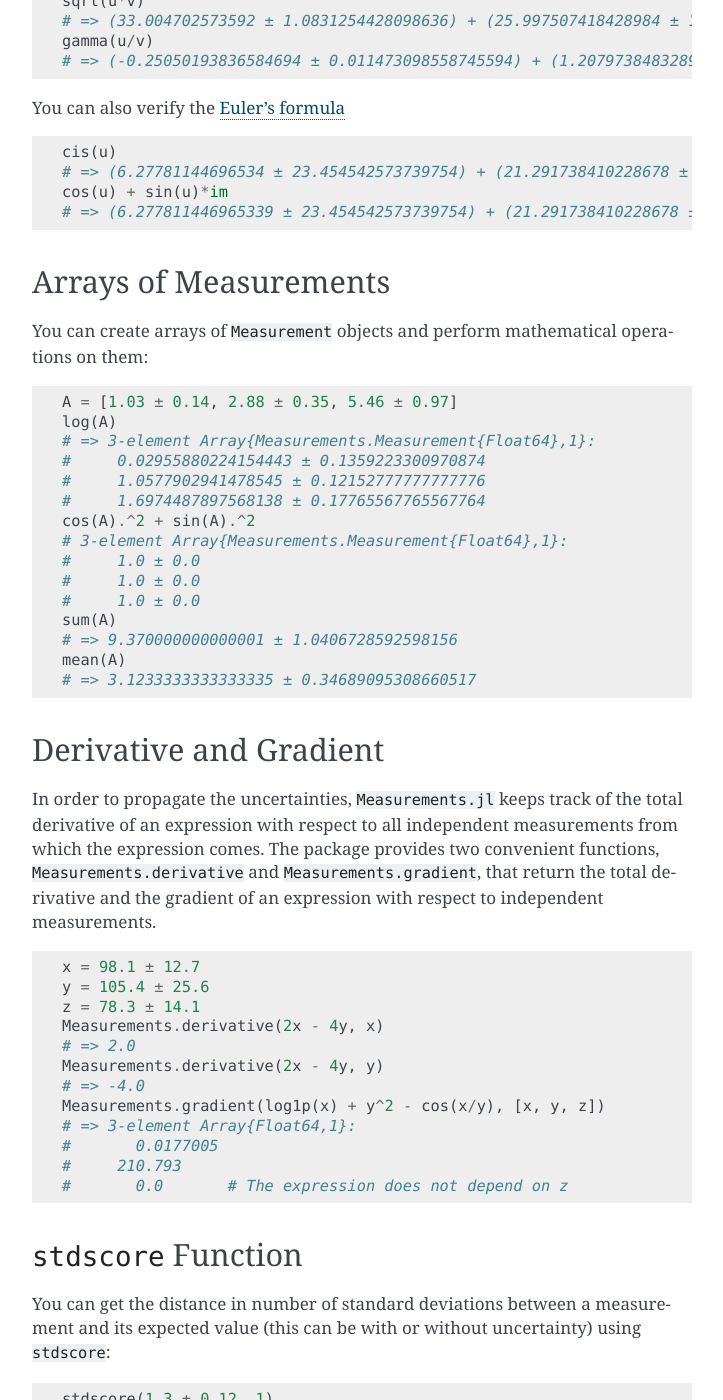
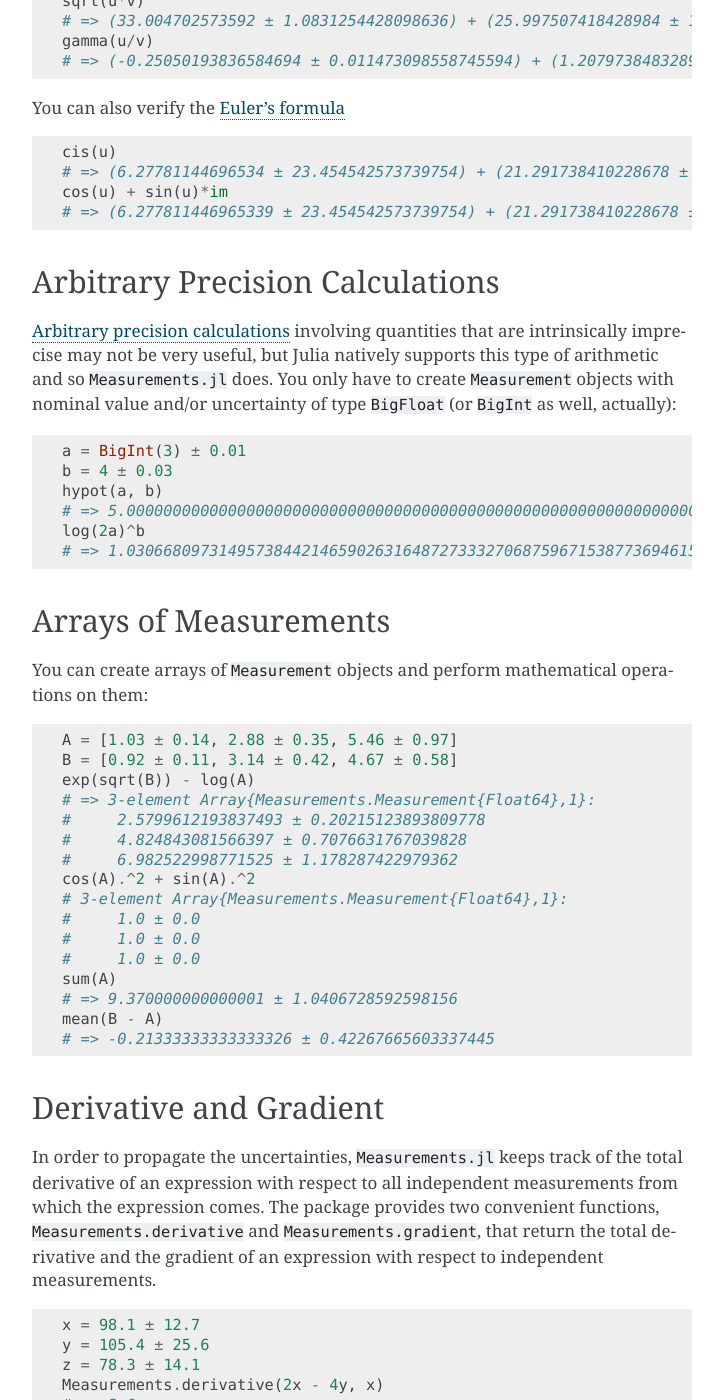
Before and after one commit to JuliaPhysics/Measurements.jl, a Sphinx documentation site: the page built from docs/examples.rst, in a window 1280 px wide and 1400 px high, scrolled down 2810 px. Shown: the whole window, without its empty margins (388-1111 px from the left). Built offline with Sphinx 7.4.7, drawn with Linux system fonts in a browser that asks for light colours; some of the changed text lies outside the part shown.

Commit message:
Add something to the manual

```diff
--- a/docs/examples.rst
+++ b/docs/examples.rst
@@ -107,7 +107,7 @@ arguments is actually an exact number (so without uncertainty), convert it to
 
     atan2(10, 13.5 ± 0.8)
     # => 0.6375487981386927 ± 0.028343666961913202
-    @uncertain atan2(Measurement(10), 13.5 ± 0.8)
+    @uncertain atan2(10 ± 0, 13.5 ± 0.8)
     # => 0.6375487981386927 ± 0.028343666962347438
 
 The macro works with functions calling C/Fortran functions as well.  For
@@ -164,6 +164,25 @@ You can also verify the `Euler’s formula
     cos(u) + sin(u)*im
     # => (6.277811446965339 ± 23.454542573739754) + (21.291738410228678 ± 8.112997844397572)im
 
+Arbitrary Precision Calculations
+~~~~~~~~~~~~~~~~~~~~~~~~~~~~~~~~
+
+`Arbitrary precision calculations
+<http://docs.julialang.org/en/stable/manual/integers-and-floating-point-numbers/#arbitrary-precision-arithmetic>`__
+involving quantities that are intrinsically imprecise may not be very useful,
+but Julia natively supports this type of arithmetic and so ``Measurements.jl``
+does.  You only have to create ``Measurement`` objects with nominal value and/or
+uncertainty of type ``BigFloat`` (or ``BigInt`` as well, actually):
+
+.. code-block:: julia
+
+    a = BigInt(3) ± 0.01
+    b = 4 ± 0.03
+    hypot(a, b)
+    # => 5.000000000000000000000000000000000000000000000000000000000000000000000000000000 ± 2.473863375370596246756154793364399326509001412701084709723336101627452857843757e-02
+    log(2a)^b
+    # => 1.030668097314957384421465902631648727333270687596715387736946157489404400228445e+01 ± 1.959580475953079233643030915452927748488408893913287402297342303952280925878254e-01
+
 Arrays of Measurements
 ~~~~~~~~~~~~~~~~~~~~~~
 
@@ -173,11 +192,12 @@ operations on them:
 .. code-block:: julia
 
     A = [1.03 ± 0.14, 2.88 ± 0.35, 5.46 ± 0.97]
-    log(A)
+    B = [0.92 ± 0.11, 3.14 ± 0.42, 4.67 ± 0.58]
+    exp(sqrt(B)) - log(A)
     # => 3-element Array{Measurements.Measurement{Float64},1}:
-    #     0.02955880224154443 ± 0.1359223300970874
-    #     1.0577902941478545 ± 0.12152777777777776
-    #     1.6974487897568138 ± 0.17765567765567764
+    #     2.5799612193837493 ± 0.20215123893809778
+    #     4.824843081566397 ± 0.7076631767039828
+    #     6.982522998771525 ± 1.178287422979362
     cos(A).^2 + sin(A).^2
     # 3-element Array{Measurements.Measurement{Float64},1}:
     #     1.0 ± 0.0
@@ -185,8 +205,8 @@ operations on them:
     #     1.0 ± 0.0
     sum(A)
     # => 9.370000000000001 ± 1.0406728592598156
-    mean(A)
-    # => 3.1233333333333335 ± 0.34689095308660517
+    mean(B - A)
+    # => -0.21333333333333326 ± 0.42267665603337445
 
 Derivative and Gradient
 ~~~~~~~~~~~~~~~~~~~~~~~
@@ -239,18 +259,3 @@ Calculate the weighted and arithmetic means of your set of measurements with
     # => 3.4665384454054498 ± 0.16812474090663868
     mean((3.1±0.32, 3.2±0.38, 3.5±0.61, 3.8±0.25))
     # => 3.4000000000000004 ± 0.2063673908348894
-
-Caveat about ``±`` Sign
-~~~~~~~~~~~~~~~~~~~~~~~
-
-The ``±`` sign is a convenient symbol to define quantities with uncertainty, but
-can lead to unexpected results if used in elaborate expressions involving many
-``±``\ s. Use parantheses where appropriate to avoid confusion. See for example
-the following cases:
-
-.. code-block:: julia
-
-    7.5±1.2 + 3.9±0.9 # This is wrong!
-    # => 11.4 ± 1.2 ± 0.9 ± 0.0
-    (7.5±1.2) + (3.9±0.9) # This is correct
-    # => 11.4 ± 1.5
--- a/docs/usage.rst
+++ b/docs/usage.rst
@@ -63,12 +63,22 @@ as correlated.
 Propagate Uncertainty for Arbitrary Functions
 ~~~~~~~~~~~~~~~~~~~~~~~~~~~~~~~~~~~~~~~~~~~~~
 
-The package provides the ``@uncertain`` macro that further extends the power of
-``Measurements.jl``. This macro allows you to propagate uncertainty in arbitrary
-real functions, including those based on C/Fortran calls, that accept one or two
-real arguments. The macro exploits ``derivative`` and ``gradient`` functions
-from `Calculus <https://github.com/johnmyleswhite/Calculus.jl>`__ package in
-order to perform numerical differentiation.
+Existing functions implemented exclusively in Julia that accept
+``AbstractFloat`` arguments will work out-of-the-box with ``Measurement``
+objects as long as they internally use functions already supported by this
+package.  However, there are functions that take arguments that are specific
+subtype of ``AbstractFloat``, or are implemented in such a way that does not
+play nicely with ``Measurement`` variables.
+
+The package provides the ``@uncertain`` macro that overcomes this limitation and
+further extends the power of ``Measurements.jl``. This macro allows you to
+propagate uncertainty in arbitrary real functions, including those based on
+`C/Fortran calls
+<http://docs.julialang.org/en/stable/manual/calling-c-and-fortran-code/>`__,
+that accept one or two real arguments.  The macro exploits ``derivative`` and
+``gradient`` functions from `Calculus
+<https://github.com/johnmyleswhite/Calculus.jl>`__ package in order to perform
+numerical differentiation.
 
 Derivative and Gradient
 ~~~~~~~~~~~~~~~~~~~~~~~
@@ -95,3 +105,18 @@ Weighted Average
 measurements using `inverses of variances as weights
 <https://en.wikipedia.org/wiki/Inverse-variance_weighting>`__.  Use ``mean`` for
 the simple arithmetic mean.
+
+Caveat about ``±`` Sign
+~~~~~~~~~~~~~~~~~~~~~~~
+
+The ``±`` sign is a convenient symbol to define quantities with uncertainty, but
+can lead to unexpected results if used in elaborate expressions involving many
+``±``\ s. Use parantheses where appropriate to avoid confusion. See for example
+the following cases:
+
+.. code-block:: julia
+
+    7.5±1.2 + 3.9±0.9 # This is wrong!
+    # => 11.4 ± 1.2 ± 0.9 ± 0.0
+    (7.5±1.2) + (3.9±0.9) # This is correct
+    # => 11.4 ± 1.5
```
Also changed, not shown: other parts of docs/examples.rst (+2 -2 lines), README.md (+20 -20 lines), docs/appendix.rst (+10 -10 lines).
